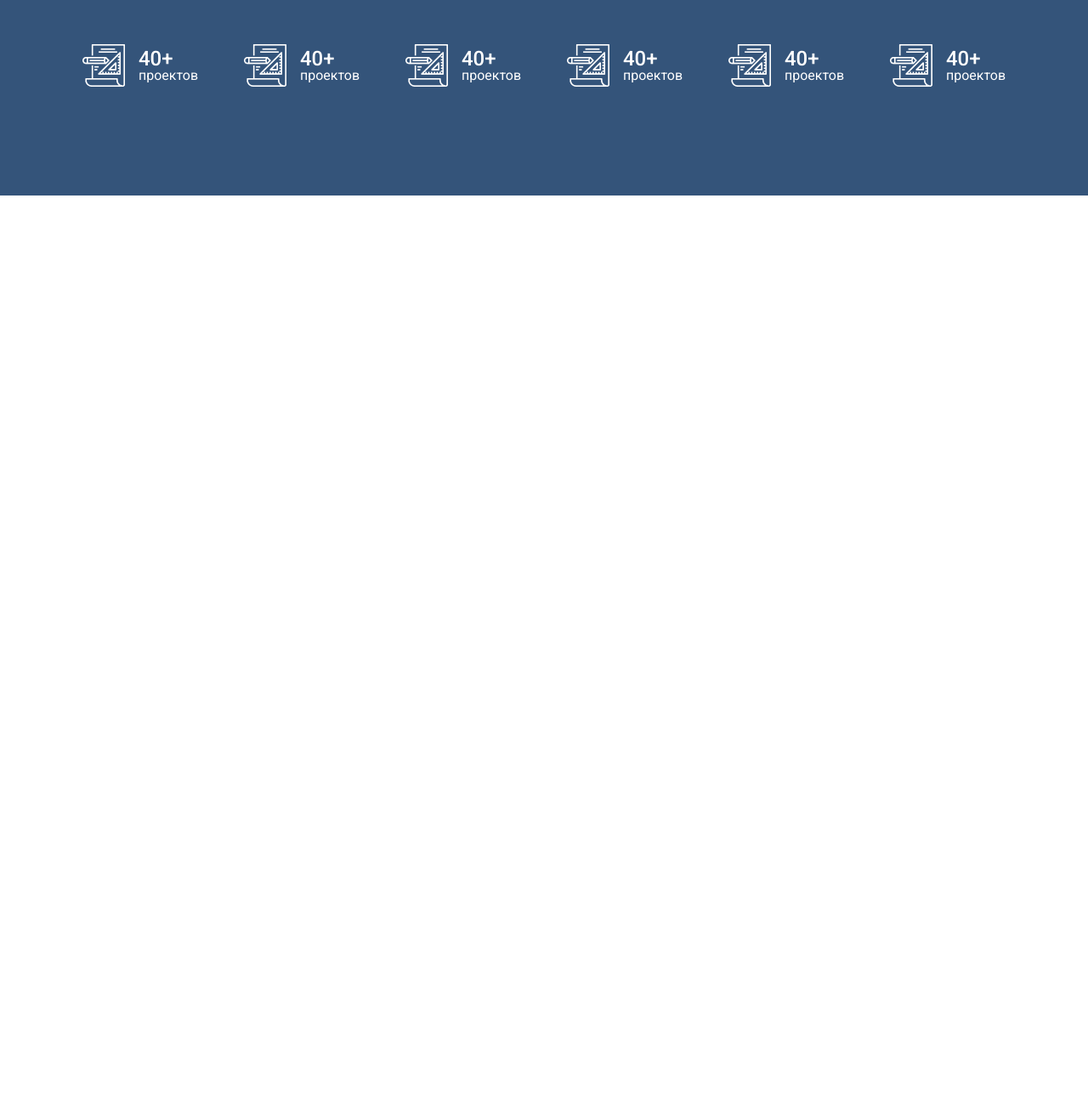
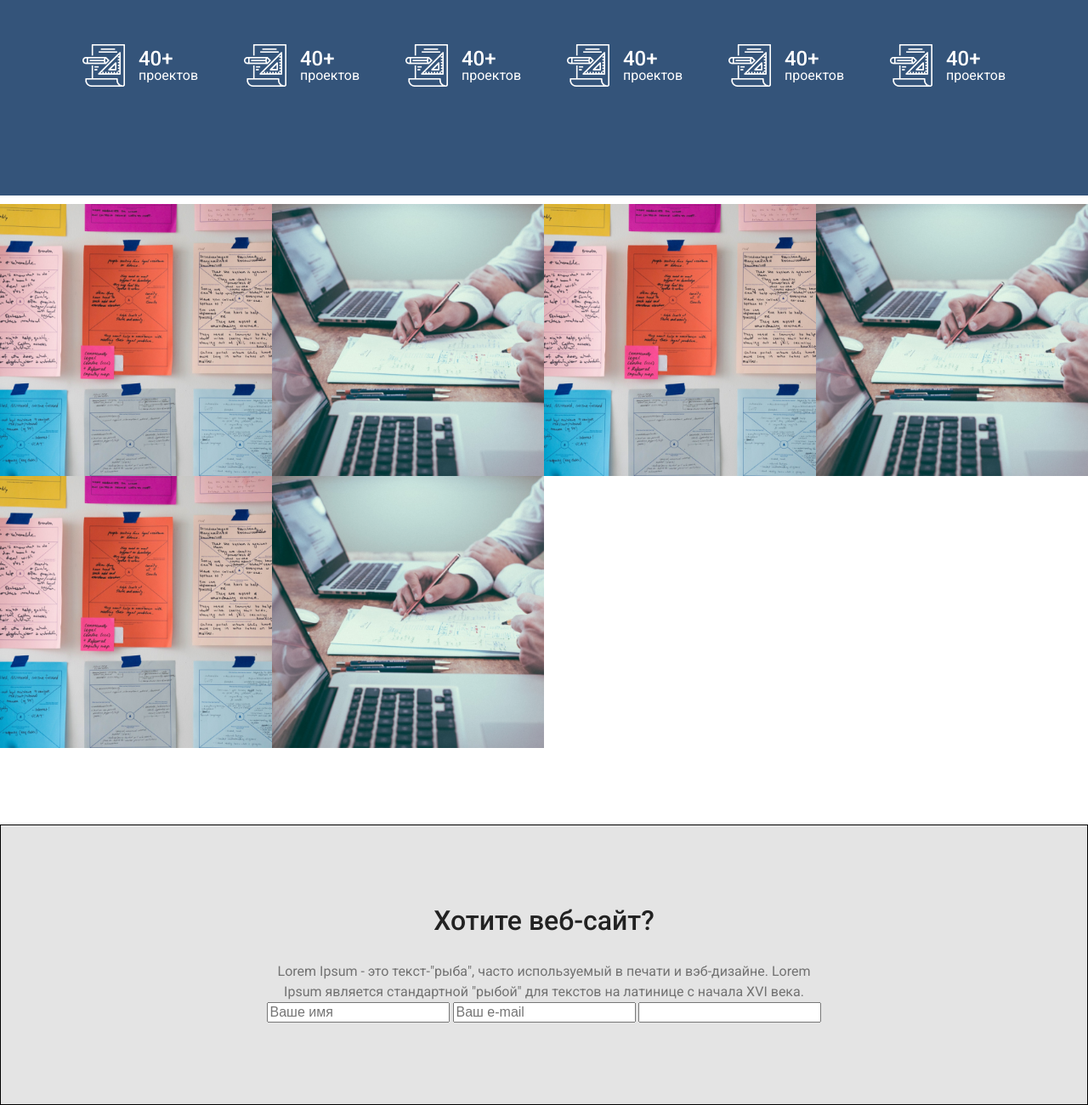
Before and after one commit to freshjsftm/practice_lending, a plain HTML site: page index.html in a window 1280 px wide. Shown: the part 856-2156 px from the top of the page at 85% size. Before the commit the page ends 1086 px from the top, so only its background shows below. Drawn offline with Linux system fonts and the light colour scheme; a web font is replaced by a local one.

Commit message:
add two sections

```diff
--- /dev/null
+++ b/assets/css/job-image.css
@@ -0,0 +1,12 @@
+.wrapper-job-img{
+  width: 100%;
+}
+.response-wrapper-job{
+  width: 100%;
+  padding-top: 100%;
+  position: relative;
+}
+.container-pictures{
+  padding-top:10px;
+  padding-bottom: 90px;
+}
--- /dev/null
+++ b/assets/css/would-you-like.css
@@ -0,0 +1,4 @@
+.would-you-like{
+  border: 1px solid black;
+  background-color: var(--bg-color);
+}
--- a/index.html
+++ b/index.html
@@ -6,7 +6,7 @@
   <meta name="viewport" content="width=device-width, initial-scale=1.0">
   <title>WD</title>
   <link rel="preconnect" href="https://fonts.googleapis.com">
-  <link rel="preconnect" href="https://fonts.gstatic.com" crossorigin>
+  <link rel="preconnect" href="https://fonts.static.com" crossorigin>
   <link href="https://fonts.googleapis.com/css2?family=Revalia&family=Roboto:wght@400;500&display=swap" rel="stylesheet">
   <link rel="stylesheet" href="./assets/css/reset.css">
   <link rel="stylesheet" href="./assets/css/custom-grid.css">
@@ -15,6 +15,9 @@
   <link rel="stylesheet" href="./assets/css/main-screen.css">
   <link rel="stylesheet" href="./assets/css/about-screen.css">
   <link rel="stylesheet" href="./assets/css/number-screen.css">
+  <link rel="stylesheet" href="./assets/css/job-image.css">
+  <link rel="stylesheet" href="./assets/css/would-you-like.css">
+
 </head>
 <body>
   <header class="navigation">
@@ -25,7 +28,7 @@
         <li class="nav-item"><a href="#about" class="nav-link">ОБ АВТoРЕ</a></li>
         <li class="nav-item"><a href="" class="nav-link">РАБОТЫ</a></li>
         <li class="nav-item"><a href="" class="nav-link">ПРОЦЕСС</a></li>
-        <li class="nav-item"><a href="" class="nav-link">КОНТАКТЫ</a></li>
+        <li class="nav-item"><a href="#contacts" class="nav-link">КОНТАКТЫ</a></li>
       </ul>
     </nav>
   </header>
@@ -85,5 +88,64 @@
       </div>
     </div>
   </section>
+  <section class="job-image">
+    <div class="container-pictures row no-space">
+      <div class="col-12 col-sm-6 col-md-4 col-lg-3">
+        <div class="wrapper-job-img">
+          <div class="response-wrapper-job">
+            <img src="./assets/images/Rectangle 7.png" alt="" class="main-img">
+          </div>
+        </div>
+      </div>
+      <div class="col-12 col-sm-6 col-md-4 col-lg-3">
+        <div class="wrapper-job-img">
+          <div class="response-wrapper-job">
+            <img src="./assets/images/Rectangle 7.3.png" alt="" class="main-img">
+          </div>
+        </div>
+      </div>
+      <div class="col-12 col-sm-6 col-md-4 col-lg-3">
+        <div class="wrapper-job-img">
+          <div class="response-wrapper-job">
+            <img src="./assets/images/Rectangle 7.png" alt="" class="main-img">
+          </div>
+        </div>
+      </div>
+      <div class="col-12 col-sm-6 col-md-4 col-lg-3">
+        <div class="wrapper-job-img">
+          <div class="response-wrapper-job">
+            <img src="./assets/images/Rectangle 7.3.png" alt="" class="main-img">
+          </div>
+        </div>
+      </div>
+      <div class="col-12 col-sm-6 col-md-4 col-lg-3">
+        <div class="wrapper-job-img">
+          <div class="response-wrapper-job">
+            <img src="./assets/images/Rectangle 7.png" alt="" class="main-img">
+          </div>
+        </div>
+      </div>
+      <div class="col-12 col-sm-6 col-md-4 col-lg-3">
+        <div class="wrapper-job-img">
+          <div class="response-wrapper-job">
+            <img src="./assets/images/Rectangle 7.3.png" alt="" class="main-img">
+          </div>
+        </div>
+      </div>
+    </div>
+  </section>
+  <section class="would-you-like">
+    <section id="contacts" class="about-screen  paddingY">
+      <article class="col-6 margin-center">
+        <h2 class="sub-heading">Хотите веб-сайт?</h2>
+        <p class="text-content">Lorem Ipsum - это текст-"рыба", часто используемый в печати и вэб-дизайне. Lorem Ipsum является стандартной "рыбой" для текстов на латинице с начала XVI века.</p>
+      </article>
+      <form>
+        <input type="text" placeholder="Ваше имя">
+        <input type="email" placeholder="Ваш e-mail">
+        <input type="textarea">
+      </form>
+  </section>
+  </section>
 </body>
 </html>
```
Also changed, not shown: assets/css/style.css (line endings or trailing spaces), assets/images/Group.png (added), assets/images/Rectangle 7.3.png (added), assets/images/Rectangle 7.png (added).
